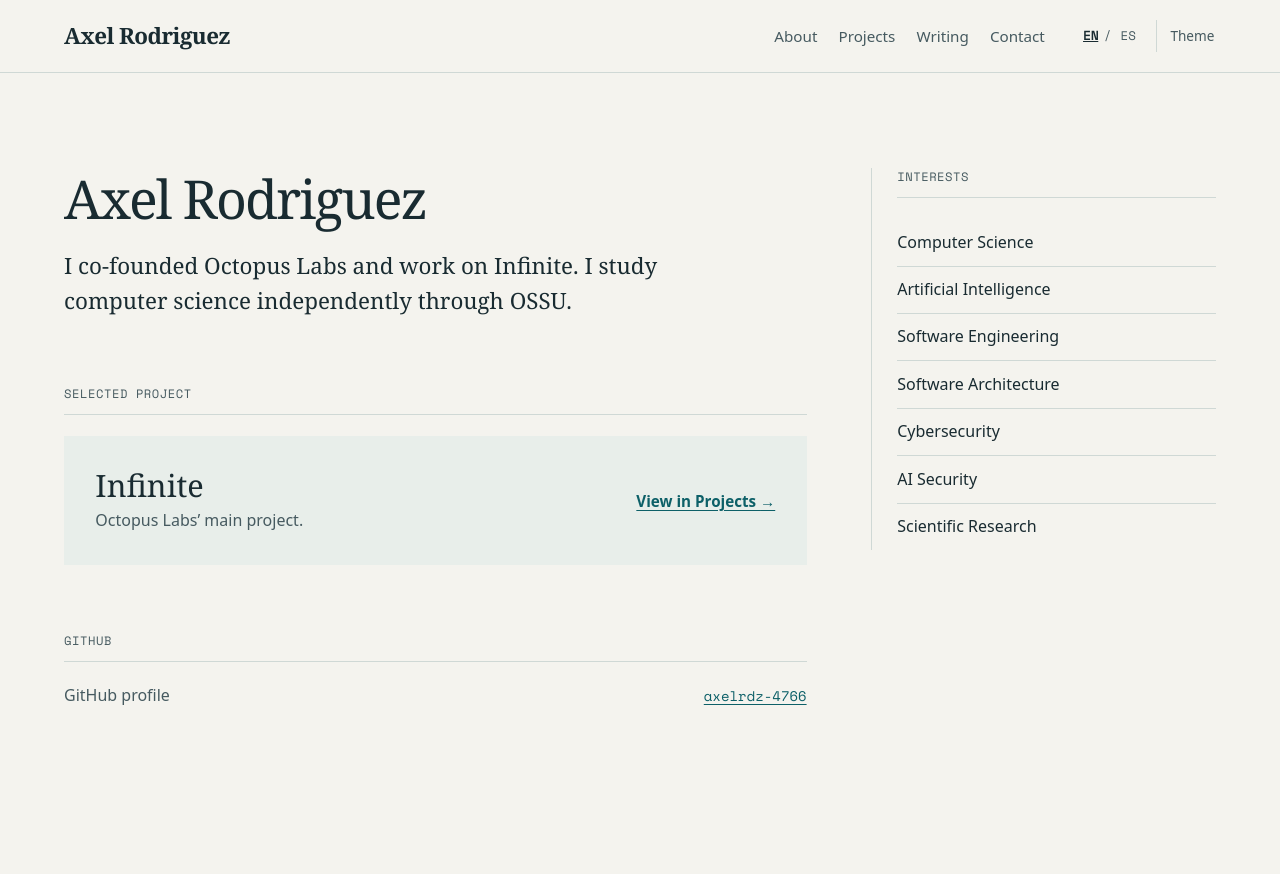
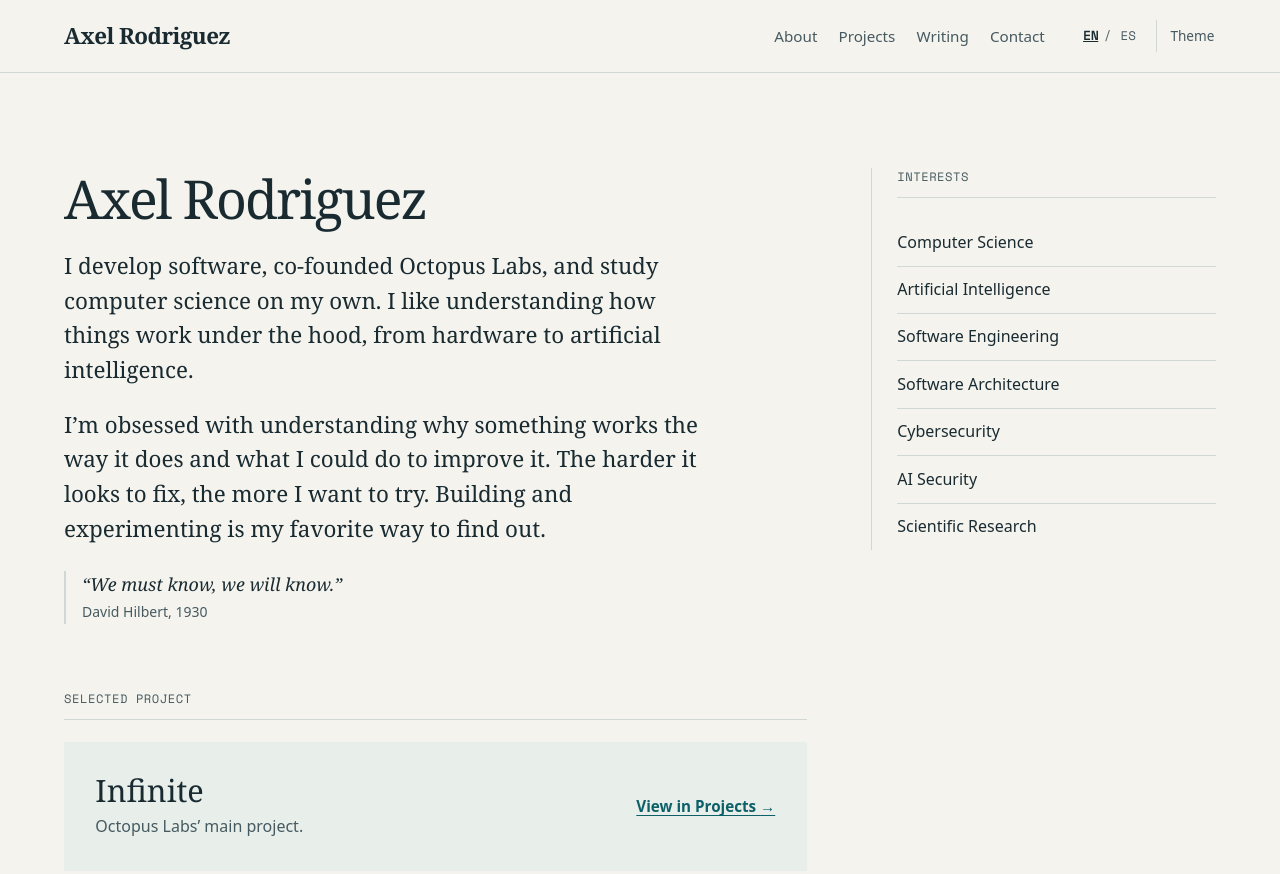
Before and after one commit to axelrdz-4766/axelrdz-4766.github.io, an Astro site: page / in a window 1280 px wide. Shown: the top 874 px of the page. Built offline with nearby package versions, Linux system fonts and the light colour scheme; Astro itself is replaced by a stand-in of ours; a web font is replaced by a local one.

Commit message:
feat: personalize the bilingual homepage introduction

```diff
--- a/src/components/ProfileHome.astro
+++ b/src/components/ProfileHome.astro
@@ -12,7 +12,13 @@ const copy = content[language];
 <div class="content-frame home-grid">
   <header class="home-intro">
     <h1>{name}</h1>
-    <p>{copy.intro}</p>
+    {copy.intro.map(paragraph => <p>{paragraph}</p>)}
+    <figure class="home-quote">
+      <blockquote cite="https://www.swr.de/swrkultur/wissen/archivradio/david-hilbert-1930-radioansprache-102.html">
+        <q>{copy.homeQuote}</q>
+      </blockquote>
+      <figcaption>David Hilbert, 1930</figcaption>
+    </figure>
   </header>
 
   <section class="home-project" aria-labelledby="project-title">
--- a/src/lib/site.ts
+++ b/src/lib/site.ts
@@ -32,7 +32,11 @@ export const content = {
       research: ['Research', 'Research notes, experiments, and scientific publications by Axel Rodriguez.'],
     },
     homeTitle: 'Axel Rodriguez | Engineering and research',
-    intro: 'I co-founded Octopus Labs and work on Infinite. I study computer science independently through OSSU.',
+    intro: [
+      'I develop software, co-founded Octopus Labs, and study computer science on my own. I like understanding how things work under the hood, from hardware to artificial intelligence.',
+      'I’m obsessed with understanding why something works the way it does and what I could do to improve it. The harder it looks to fix, the more I want to try. Building and experimenting is my favorite way to find out.',
+    ],
+    homeQuote: 'We must know, we will know.',
     aboutWork: 'I co-founded Octopus Labs. I work on Infinite, our main project.',
     aboutStudy: 'I follow the Open Source Society University (OSSU) curriculum to study computer science independently.',
     aboutInterests: 'I want to use this site to document what I learn and build, and to share technical writing and research as that work develops.',
@@ -67,7 +71,11 @@ export const content = {
       research: ['Investigación', 'Notas de investigación, experimentos y publicaciones científicas de Axel Rodriguez.'],
     },
     homeTitle: 'Axel Rodriguez | Ingeniería e investigación',
-    intro: 'Soy cofundador de Octopus Labs y trabajo en Infinite. Estudio ciencias de la computación de forma independiente con OSSU.',
+    intro: [
+      'Desarrollo software, soy cofundador de Octopus Labs y estudio ciencias de la computación por mi cuenta. Me gusta entender cómo funcionan las cosas por dentro, desde el hardware hasta la inteligencia artificial.',
+      'Me obsesiona entender por qué algo funciona como funciona y qué podría hacer para mejorarlo. Cuanto más difícil parece arreglarlo, más ganas me dan de intentarlo. Construir y experimentar es mi forma favorita de averiguarlo.',
+    ],
+    homeQuote: 'Debemos saber, sabremos',
     aboutWork: 'Soy cofundador de Octopus Labs. Trabajo en Infinite, nuestro proyecto principal.',
     aboutStudy: 'Sigo el plan de estudios de Open Source Society University (OSSU) para estudiar ciencias de la computación de forma independiente.',
     aboutInterests: 'Quiero usar este sitio para documentar lo que aprendo y construyo, y compartir artículos técnicos e investigaciones a medida que avance ese trabajo.',
--- a/src/styles/site.css
+++ b/src/styles/site.css
@@ -151,6 +151,13 @@ h1, h2, h3, p, li { overflow-wrap: break-word; }
   max-width: 52ch;
   margin-block-start: 1.25rem;
 }
+.home-quote {
+  margin: 1.5rem 0 0;
+  padding-inline-start: 1rem;
+  border-inline-start: 2px solid var(--rule);
+}
+.home-quote blockquote { margin: 0; font: italic 1.12rem/1.5 var(--serif); }
+.home-quote figcaption { margin-block-start: .25rem; color: var(--muted); font-size: .875rem; }
 .home-project { grid-area: project; }
 .home-profile { grid-area: profile; }
 .home-recent { grid-area: recent; }
```
